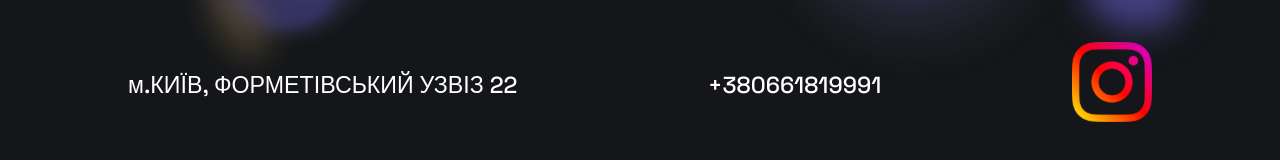
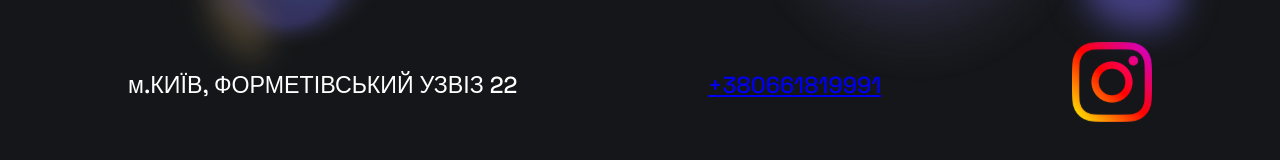
Before and after one commit to JickSuhoff/detailing-app, a React (Vite) app: page /contacts in a window 1280 px wide. Shown: the part 259-419 px from the top of the page. Built offline with nearby package versions, Linux system fonts and the light colour scheme.

Commit message:
add more burger-button styling

```diff
--- a/src/components/MainNavigation/mainNavigation.module.scss
+++ b/src/components/MainNavigation/mainNavigation.module.scss
@@ -95,6 +95,7 @@
             justify-content: space-between;
             align-items: center;
             padding: 0 1rem;
+            height: 45px;
 
             li {
             text-align: center;
--- a/src/pages/ContactPage/ContactsPage.tsx
+++ b/src/pages/ContactPage/ContactsPage.tsx
@@ -8,7 +8,9 @@ const ContactsPage = () => {
       <h2>Ми знаходимось</h2>
       <div className={styles.infoBox}>
         <p className={styles.address}>м.КИЇВ, ФОРМЕТІВСЬКИЙ УЗВІЗ 22</p>
-        <p className={styles.phone}>+380661819991</p>
+        <a href="tel:+380661819991" className={styles.phone}>
+          +380661819991
+        </a>
         <NavLink
           to="https://www.instagram.com/fixandgo_kyiv/#"
           target="_blank"
```
Also changed, not shown: src/images/burger-btn.svg.
